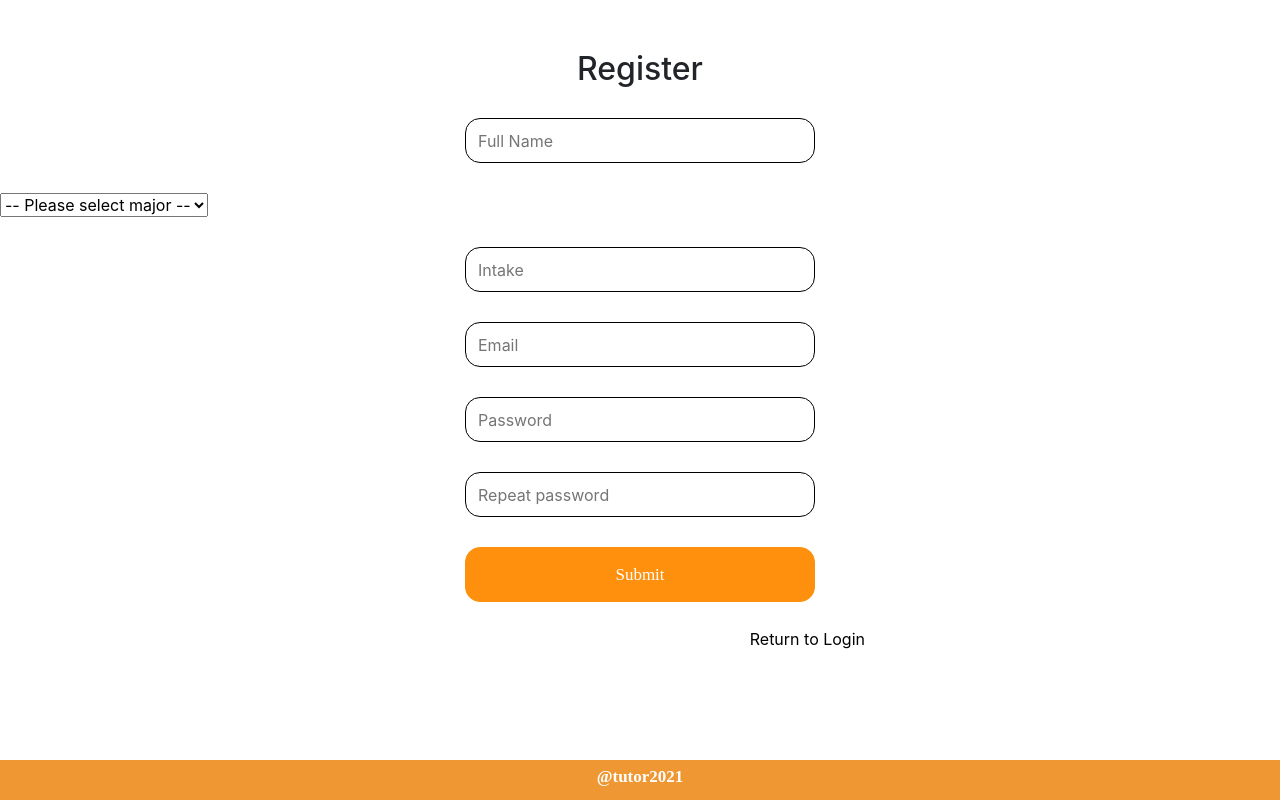
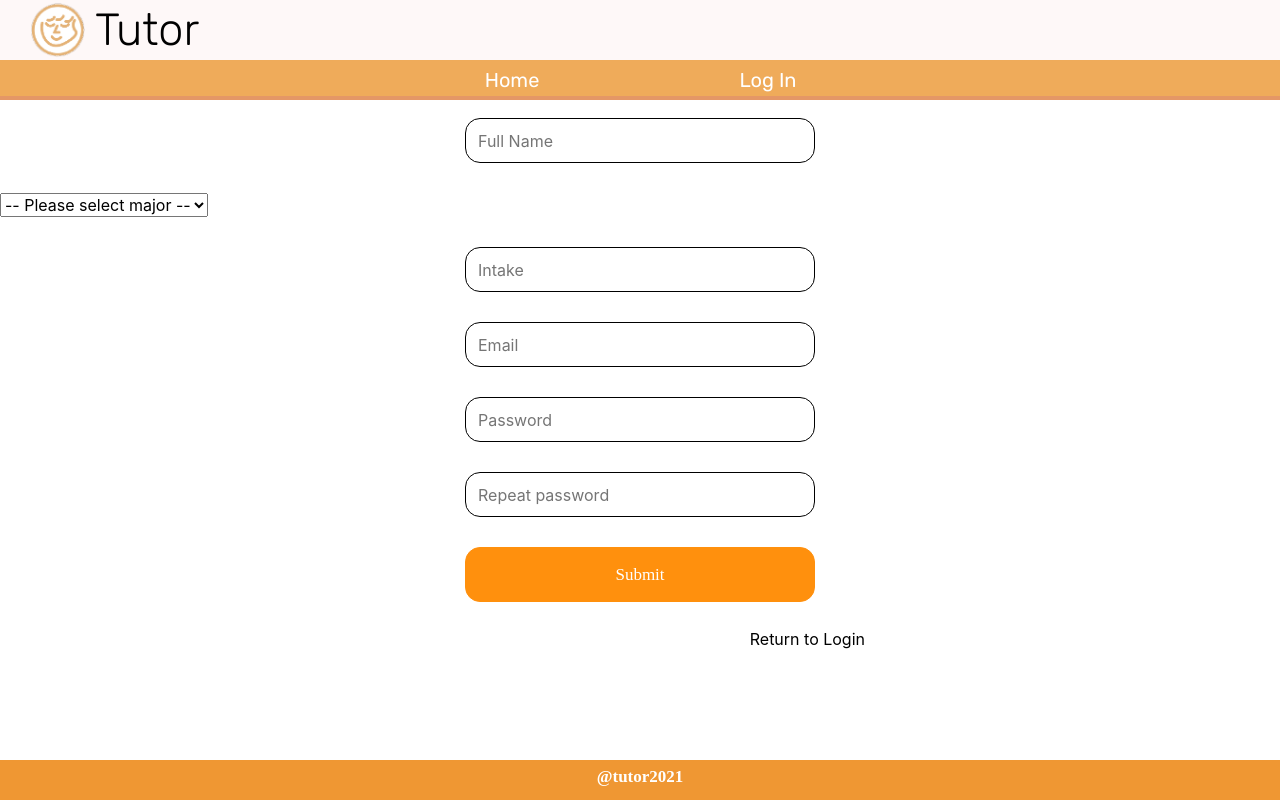
Before and after one commit to nghihua/tutor-app, a React (Create React App) app: page /register in a window 1280 px wide. Built offline with nearby package versions, Linux system fonts and the light colour scheme; no server answers; a web font is replaced by a local one.

Commit message:
Update after merge from main (again)

```diff
--- a/src/components/App.js
+++ b/src/components/App.js
@@ -19,8 +19,12 @@ const App = () => {
   return (
     <div className="App">
       <Routes>
-        <Route path="/register" element={<Register />} />
-        <Route path="/login" element={<Login />} />
+        <Route element={<Navbar link={"/login"} linkName={"Log In"} />}>
+          <Route path="/register" element={<Register />} />
+        </Route>
+        <Route element={<Navbar link={"/register"} linkName={"Register"} />}>
+          <Route path="/login" element={<Login />} />
+        </Route>
         <Route element={<Navbar />}>
           <Route index element={<Home />} />
 
--- a/src/components/public/Navbar.js
+++ b/src/components/public/Navbar.js
@@ -1,9 +1,10 @@
+import React from "react";
 import { Link, Outlet, useLocation, useNavigate } from "react-router-dom";
 import { toast } from "react-toastify";
 import { useAuth } from "hooks";
 // import { TestModalBtn } from "components";
 
-const Navbar = () => {
+const Navbar = ({ link, linkName }) => {
   const auth = useAuth();
   const location = useLocation();
   const navigate = useNavigate();
@@ -23,7 +24,6 @@ const Navbar = () => {
       );
     }
   };
-
   return (
     <>
       <nav expand="lg" className="main-nav fixed-top b-5">
@@ -35,7 +35,18 @@ const Navbar = () => {
 
           {/* <TestModalBtn /> */}
         </div>
-
+        {link ? (
+          <>
+            <div className="secondfloor">
+              <Link to="/" className="redirect">
+                <div className="section">Home</div>
+              </Link>
+              <Link to={link} className="redirect">
+                <div className="section">{linkName}</div>
+              </Link>
+            </div>
+          </>
+        ) : (
           <div className="secondfloor">
             <Link to="/" className="redirect">
               <div className="section">Home</div>
@@ -64,6 +75,7 @@ const Navbar = () => {
               </>
             )}
           </div>
+        )}
       </nav>
 
       <Outlet />
```
Lines whose indentation alone changed are shown as unchanged.
